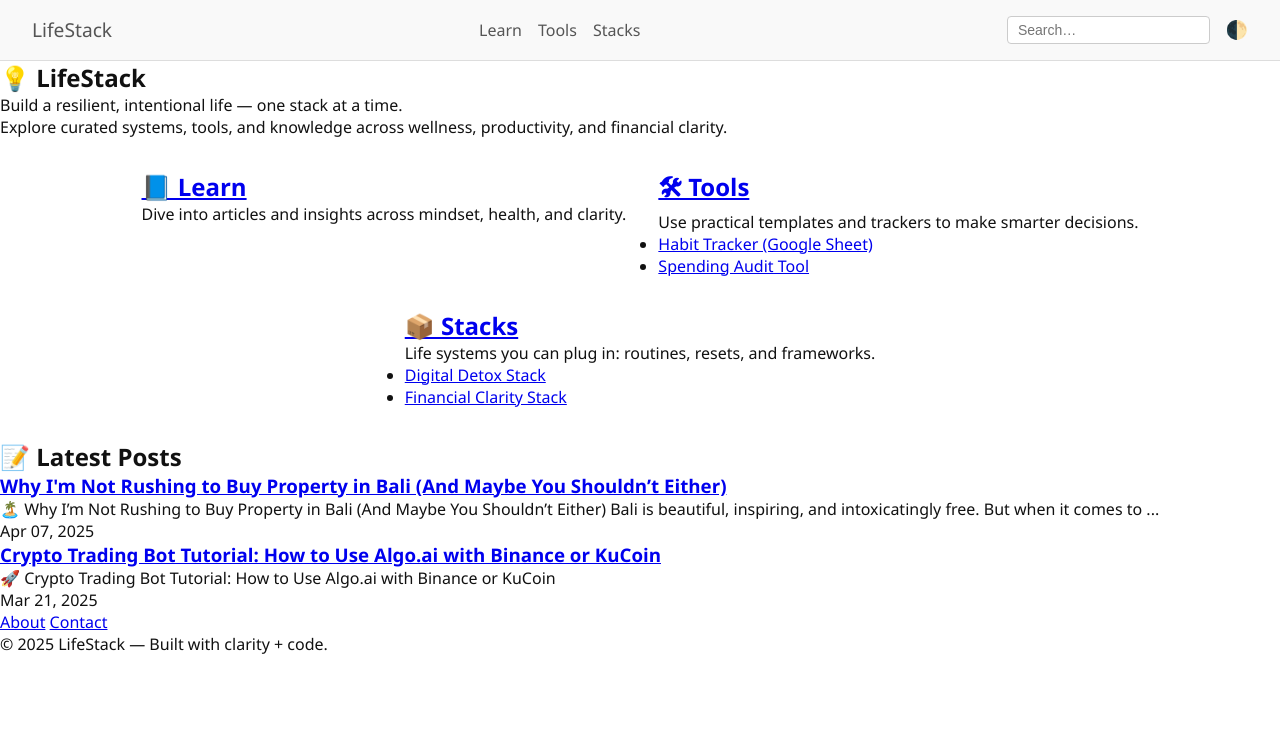
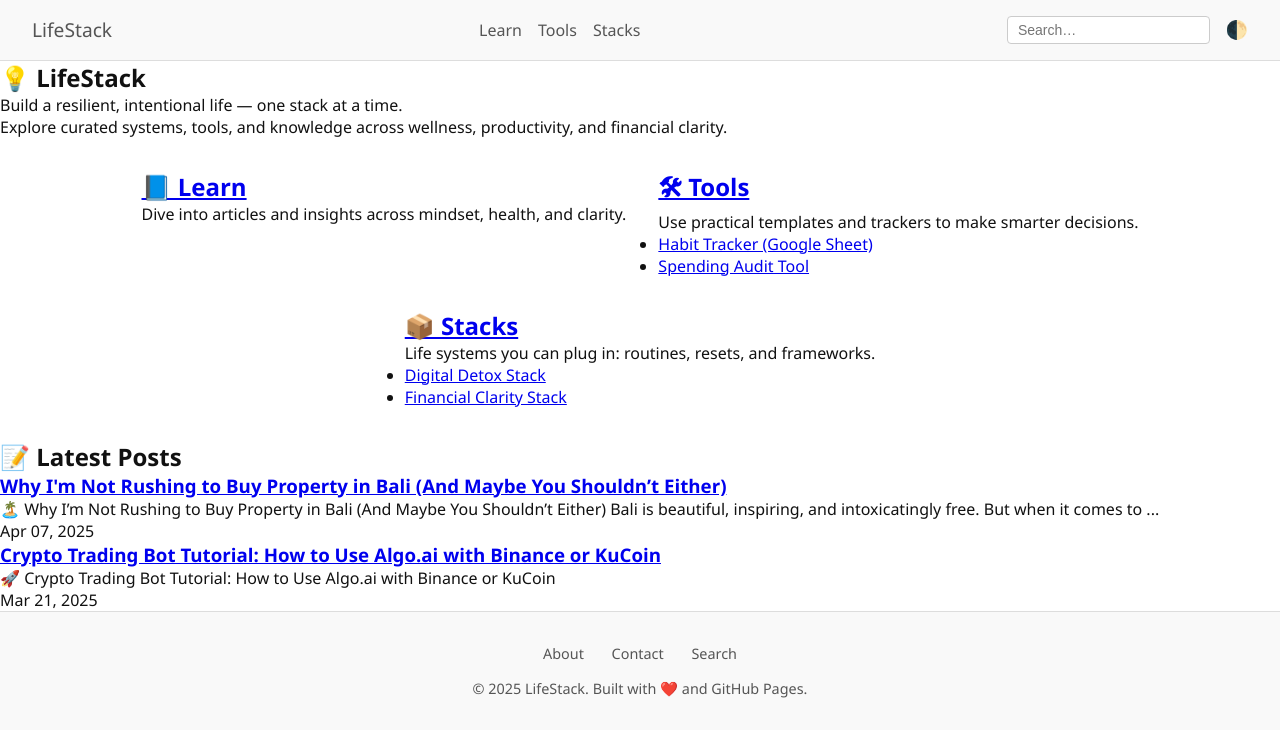
Before and after one commit to skelleng/lifeStack, a Jekyll site: the page built from index.html, in a window 1280 px wide. Shown: the top 737 px of the page. Built offline with Jekyll 4.4.1, drawn with Linux system fonts in a browser that asks for light colours.

Commit message:
Update footer.html

```diff
--- a/_includes/footer.html
+++ b/_includes/footer.html
@@ -1,7 +1,10 @@
-<footer class="footer">
-  <div class="footer-links">
-    <a href="{{ '/about/' | relative_url }}">About</a>
-    <a href="{{ '/contact/' | relative_url }}">Contact</a>
+<footer style="padding: 2rem; background: #f9f9f9; border-top: 1px solid #ddd; text-align: center; font-size: 0.9rem; color: #555;">
+  <div style="margin-bottom: 1rem;">
+    <a href="{{ '/about/' | relative_url }}" style="margin-right: 1.5rem; color: inherit; text-decoration: none;">About</a>
+    <a href="{{ '/contact/' | relative_url }}" style="margin-right: 1.5rem; color: inherit; text-decoration: none;">Contact</a>
+    <a href="{{ '/' | relative_url }}#search" style="color: inherit; text-decoration: none;">Search</a>
   </div>
-  <p>&copy; {{ site.time | date: '%Y' }} LifeStack — Built with clarity + code.</p>
+  <div>
+    © {{ site.time | date: "%Y" }} LifeStack. Built with ❤️ and GitHub Pages.
+  </div>
 </footer>
```
